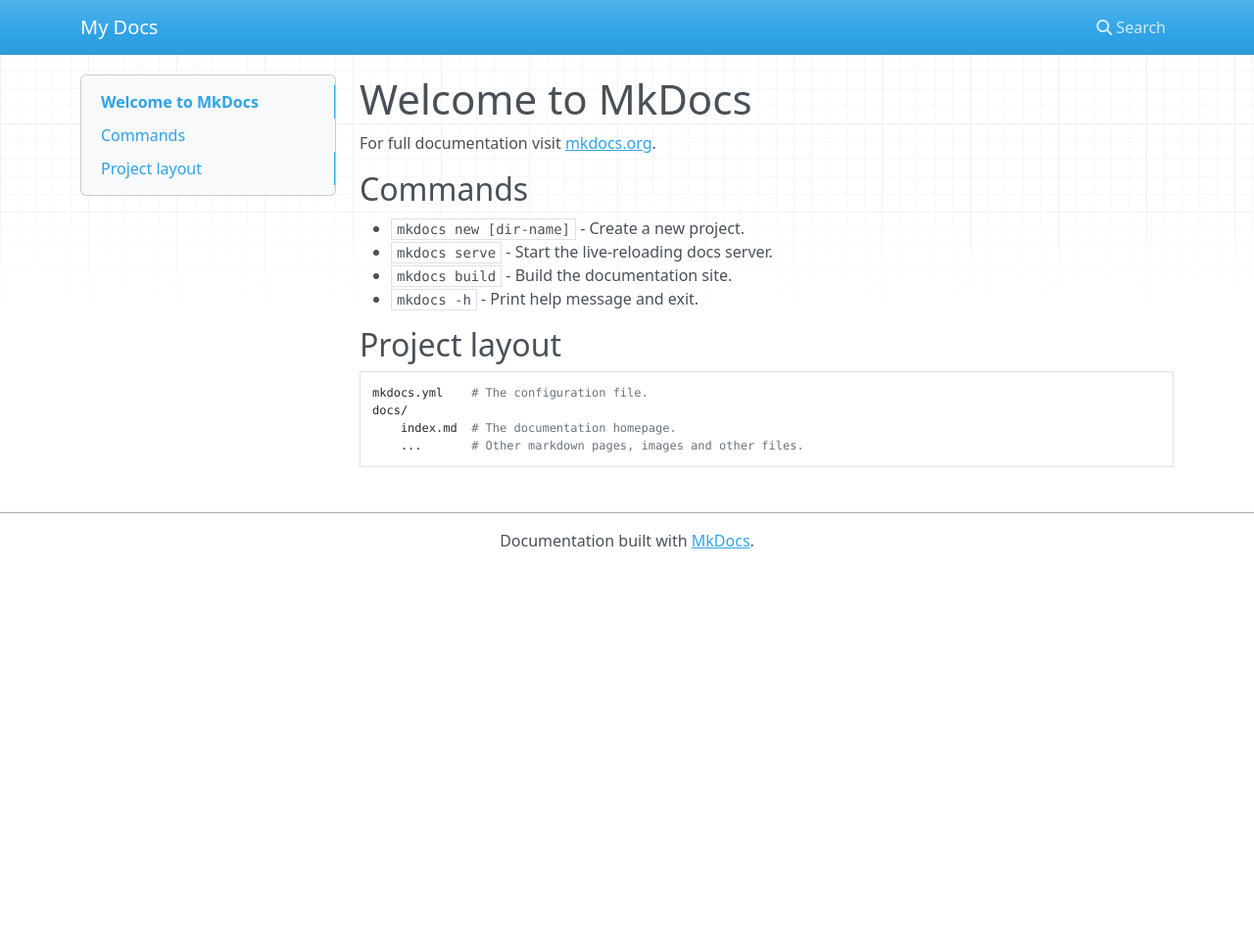
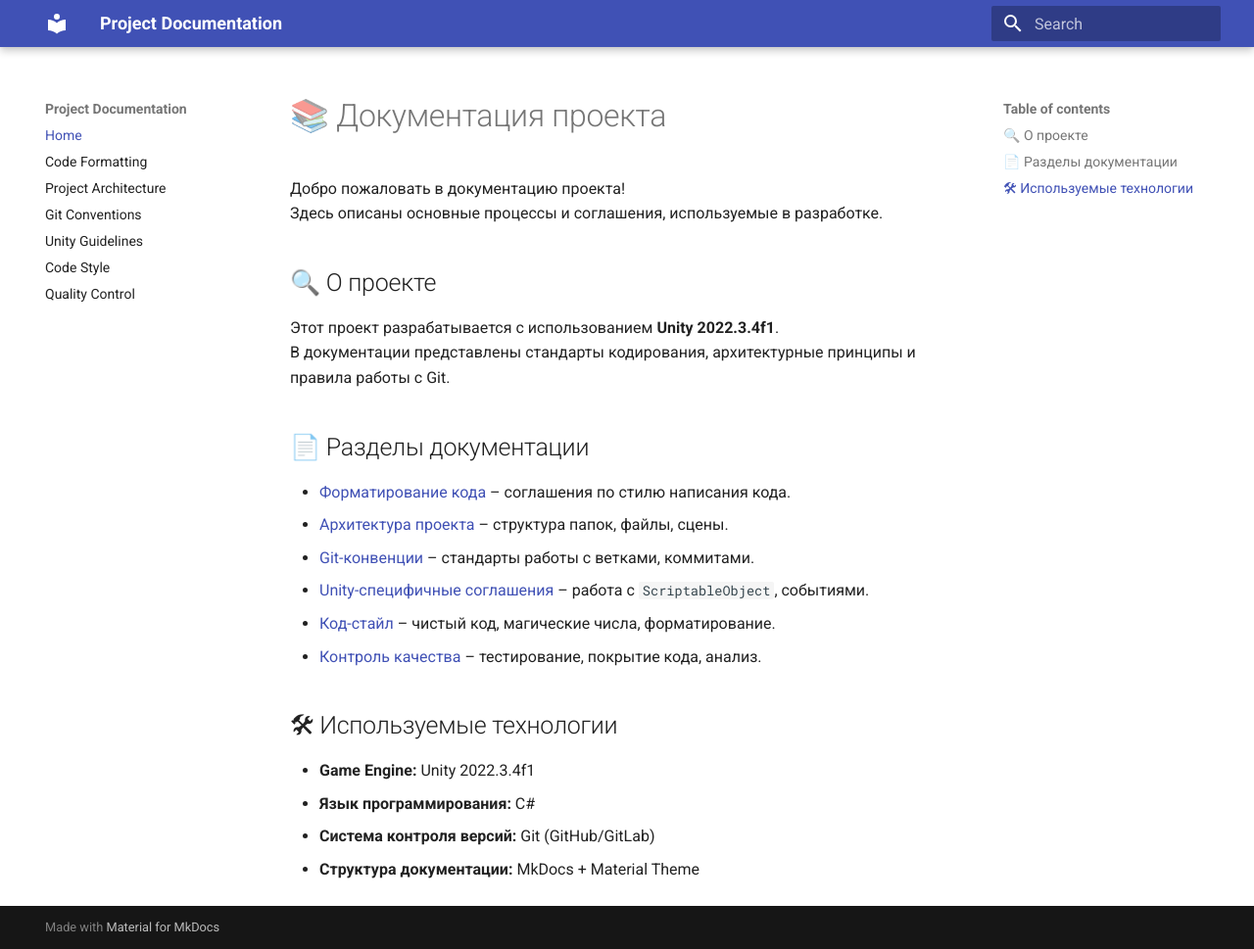
Before and after one commit to Arthur000001/project_documentation, an MkDocs documentation site: the page built from docs/index.md, in a window 1280 px wide and 969 px high. Shown: the whole window at 98% size. Built offline with MkDocs 1.6.1 and Material for MkDocs 9.7.7, drawn with Linux system fonts in a browser that asks for light colours; nearby versions of some CDN libraries.

Commit message:
Первое внесение документации по рабочему проекту

```diff
--- a/docs/index.md
+++ b/docs/index.md
@@ -1,17 +1,23 @@
-# Welcome to MkDocs
+# 📚 Документация проекта
 
-For full documentation visit [mkdocs.org](https://www.mkdocs.org).
+Добро пожаловать в документацию проекта!
+Здесь описаны основные процессы и соглашения, используемые в разработке.
 
-## Commands
+## 🔍 О проекте
+Этот проект разрабатывается с использованием **Unity 2022.3.4f1**.
+В документации представлены стандарты кодирования, архитектурные принципы и правила работы с Git.
 
-* `mkdocs new [dir-name]` - Create a new project.
-* `mkdocs serve` - Start the live-reloading docs server.
-* `mkdocs build` - Build the documentation site.
-* `mkdocs -h` - Print help message and exit.
+## 📄 Разделы документации
 
-## Project layout
+- [Форматирование кода](formatting.md) – соглашения по стилю написания кода.
+- [Архитектура проекта](architecture.md) – структура папок, файлы, сцены.
+- [Git-конвенции](git-conventions.md) – стандарты работы с ветками, коммитами.
+- [Unity-специфичные соглашения](unity-guidelines.md) – работа с `ScriptableObject`, событиями.
+- [Код-стайл](code-style.md) – чистый код, магические числа, форматирование.
+- [Контроль качества](quality-control.md) – тестирование, покрытие кода, анализ.
 
-    mkdocs.yml    # The configuration file.
-    docs/
-        index.md  # The documentation homepage.
-        ...       # Other markdown pages, images and other files.
+## 🛠 Используемые технологии
+- **Game Engine:** Unity 2022.3.4f1
+- **Язык программирования:** C#
+- **Система контроля версий:** Git (GitHub/GitLab)
+- **Структура документации:** MkDocs + Material Theme
--- a/mkdocs.yml
+++ b/mkdocs.yml
@@ -1 +1,12 @@
-site_name: My Docs
+site_name: "Project Documentation"
+theme:
+  name: "material"
+
+nav:
+  - Home: index.md
+  - Code Formatting: formatting.md
+  - Project Architecture: architecture.md
+  - Git Conventions: git-conventions.md
+  - Unity Guidelines: unity-guidelines.md
+  - Code Style: code-style.md
+  - Quality Control: quality-control.md
```
Also changed, not shown: docs/architecture.md (added, +14 -0 lines), docs/code-style.md (added, +28 -0 lines), docs/formatting.md (added, +16 -0 lines), docs/git-conventions.md (added, +13 -0 lines), docs/quality-control.md (added, +12 -0 lines), docs/unity-guidelines.md (added, +8 -0 lines).
